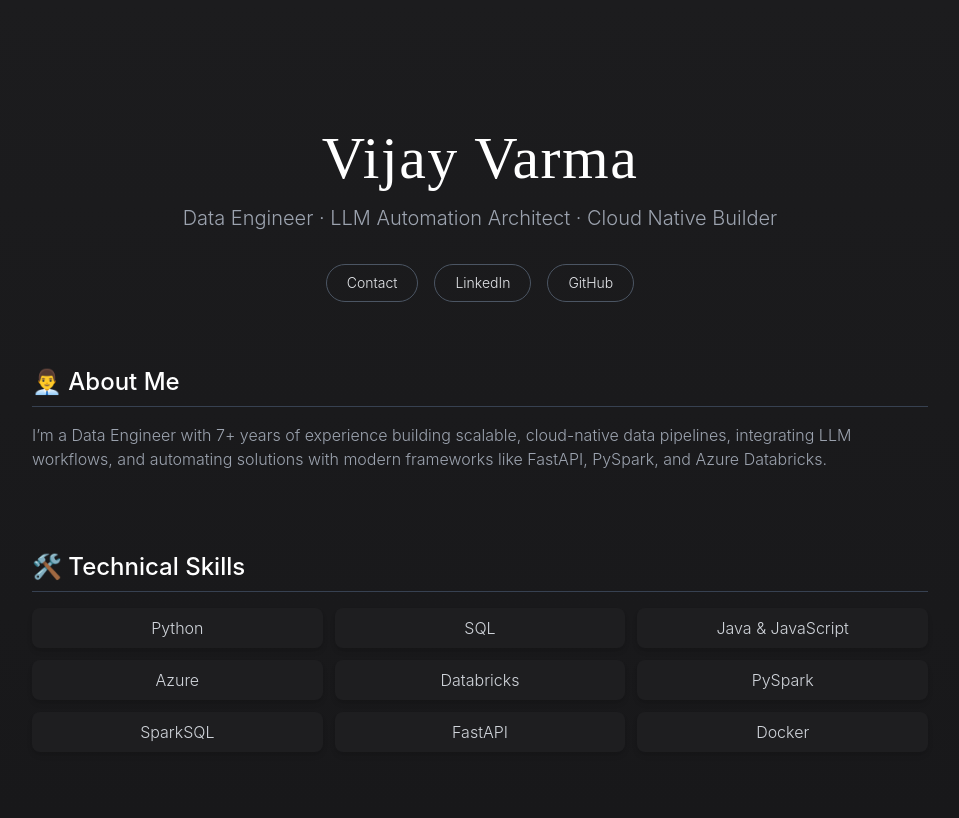
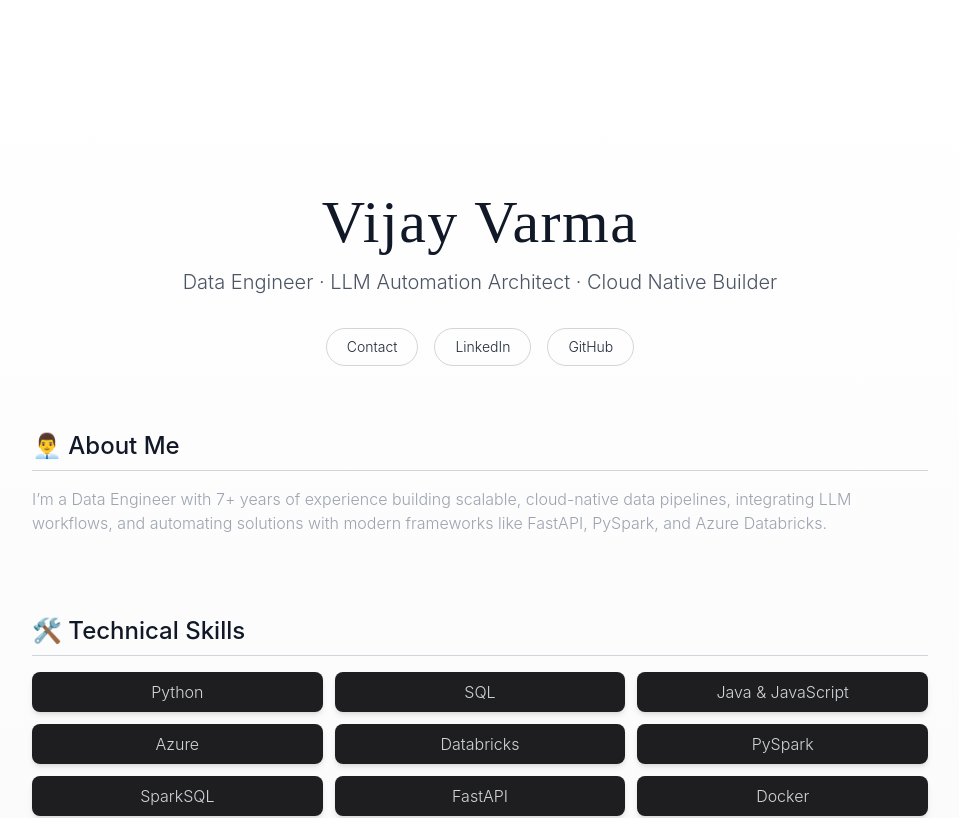
Before and after one commit to VijayVarma26/portfolio-vijayvarma, a React (Vite) app: page / in a window 1280 px wide. Shown: the top 818 px of the page, without its empty margins (160-1119 px from the left). Built offline with nearby package versions, Linux system fonts and the light colour scheme.

Commit message:
Update styles for App, Portfolio, and Header components for improved readability and consistency

```diff
--- a/src/App.jsx
+++ b/src/App.jsx
@@ -3,7 +3,7 @@ import './index.css';
 
 function App() {
   return (
-    <div className="bg-gradient-to-b from-[#1c1c1e] to-[#121214] text-gray-200 font-light min-h-screen">
+    <div className="bg-gradient-to-b from-white to-[#f3f4f6] text-gray-800 font-light min-h-screen px-6 md:px-24 py-16">
       <Portfolio />
     </div>
   );
--- a/src/Portfolio.tsx
+++ b/src/Portfolio.tsx
@@ -9,7 +9,7 @@ import Footer from "./components/Footer";
 
 export default function Portfolio() {
   return (
-    <main className="bg-gradient-to-b from-[#1c1c1e] to-[#121214] text-gray-200 font-light min-h-screen px-6 md:px-24 py-16">
+    <main className="bg-gradient-to-b from-white to-[#f3f4f6] text-gray-800 font-light min-h-screen px-6 md:px-24 py-16">
       <Header />
       <About />
       <Skills />
--- a/src/components/Header.tsx
+++ b/src/components/Header.tsx
@@ -10,10 +10,10 @@ export default function Header() {
       animate={{ opacity: 1, y: 0 }}
       transition={{ duration: 0.6 }}
     >
-      <h1 className="text-5xl md:text-6xl font-serif text-white tracking-wide mb-4">
+      <h1 className="text-5xl md:text-6xl font-serif text-gray-900 tracking-wide mb-4">
         Vijay Varma
       </h1>
-      <p className="text-lg md:text-xl text-gray-400">
+      <p className="text-lg md:text-xl text-gray-600">
         Data Engineer · LLM Automation Architect · Cloud Native Builder
       </p>
 
--- a/src/index.css
+++ b/src/index.css
@@ -3,13 +3,14 @@
 @tailwind utilities;
 
 .btn-outline {
-  @apply border border-gray-600 hover:border-white py-2 px-5 rounded-full hover:text-white transition duration-300;
+  @apply border border-gray-300 hover:border-gray-800 text-gray-800 hover:text-white hover:bg-gray-800 py-2 px-5 rounded-full transition duration-300;
 }
+
 
 .section {
   @apply max-w-4xl mx-auto mb-20;
 }
 
 .section-title {
-  @apply text-2xl font-medium mb-4 text-white border-b border-gray-700 pb-2;
+  @apply text-2xl font-medium mb-4 text-gray-900 border-b border-gray-300 pb-2;
 }
```
